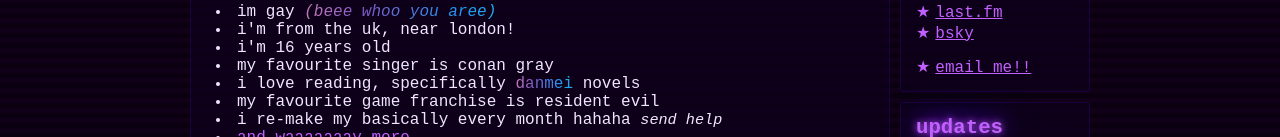
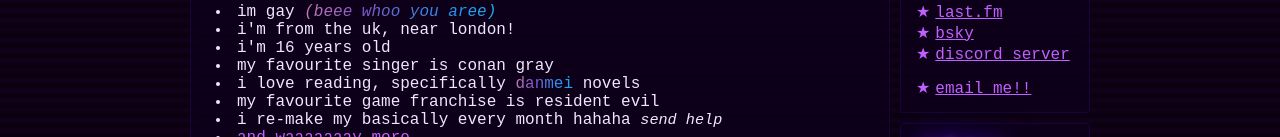
Before and after one commit to marcusleonas/nekoweb, an Astro site: page / in a window 1280 px wide. Shown: the part 347-484 px from the top of the page. Built offline with nearby package versions, Linux system fonts and the light colour scheme; Astro itself is replaced by a stand-in of ours; no server answers; a web font is replaced by a local one.

Commit message:
add dc server

```diff
--- a/src/components/global/side.astro
+++ b/src/components/global/side.astro
@@ -40,6 +40,10 @@ const navLinks = [
   {
     url: "https://bsky.app/profile/n3bula.lol",
     text: "bsky",
+  },
+  {
+    url: "https://discord.gg/AbZ9Rz9WMp",
+    text: "discord server"
   },
 
   // div
```
